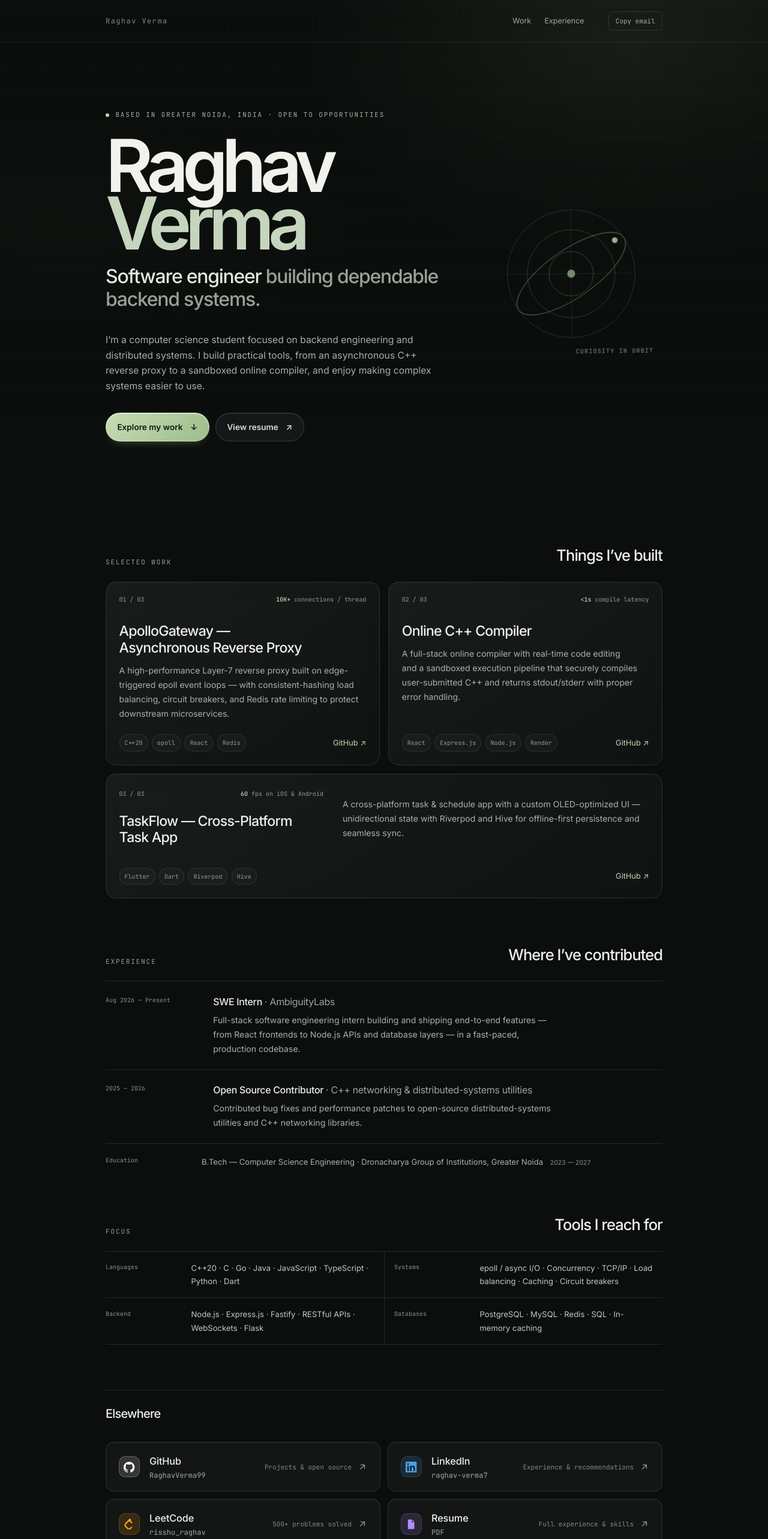
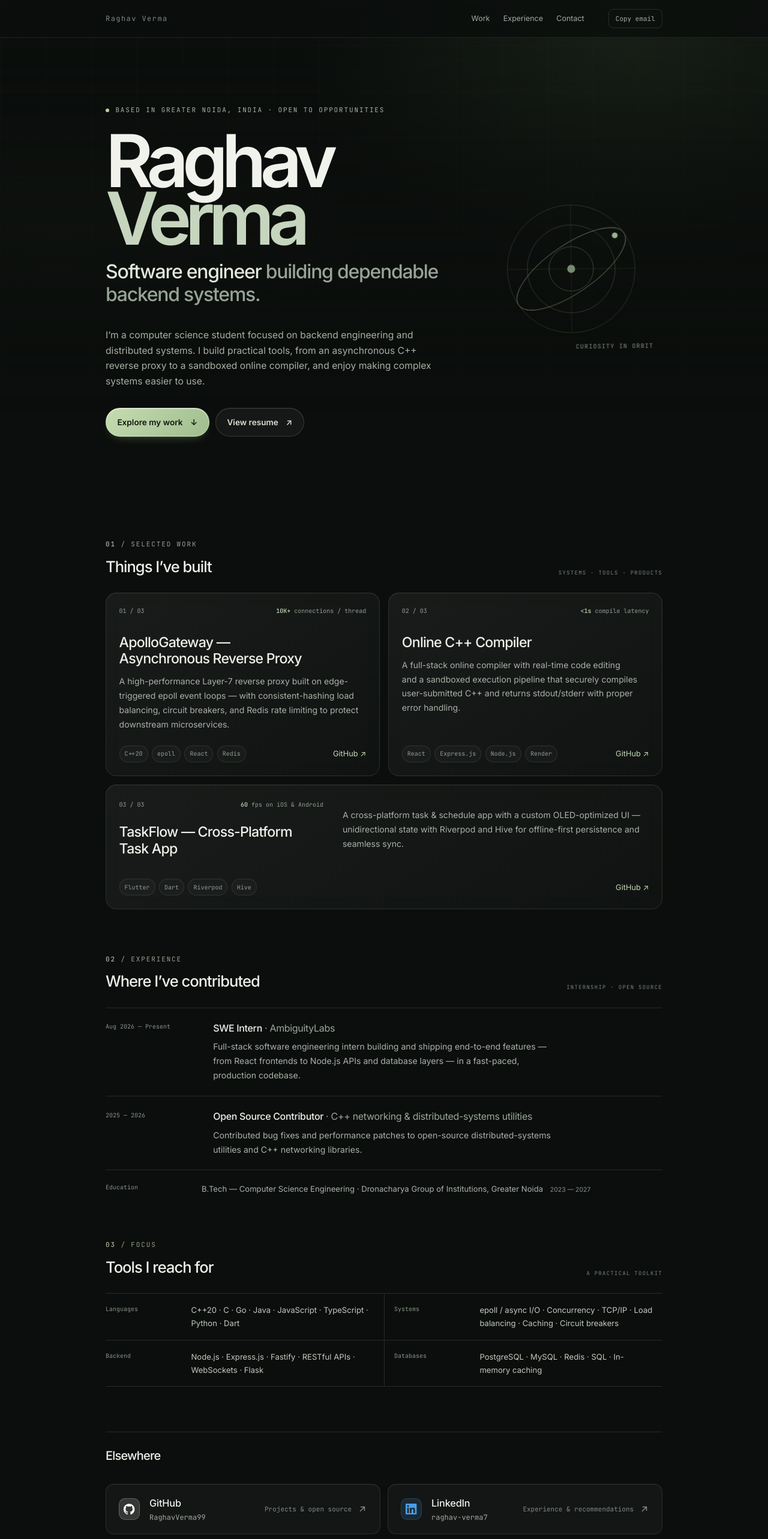
Before and after one commit to RaghavVerma99/RaghavPortfolio, a React (Vite) app: page / in a window 1280 px wide. Shown: the top 2566 px of the page at 60% size. Built offline with nearby package versions, Linux system fonts and the light colour scheme.

Commit message:
Polish portfolio navigation and motion

```diff
--- a/src/App.jsx
+++ b/src/App.jsx
@@ -3,6 +3,7 @@ import Socials from "./components/Socials"
 import Banner from "./components/Banner"
 import CopyEmail from "./components/CopyEmail"
 import CustomCursor from "./components/CustomCursor"
+import ScrollProgress from "./components/ScrollProgress"
 import { site, projects, experience, education, skills } from "./data/content"
 import useReveal from "./hooks/useReveal"
 
@@ -13,6 +14,7 @@ export default function App() {
     <div className="relative min-h-screen">
       <div className="backdrop" aria-hidden="true" />
       <CustomCursor />
+      <ScrollProgress />
 
       {/* First tab stop — the page is one column, so this is the only thing
           keyboard users need to skip past. */}
@@ -28,6 +30,7 @@ export default function App() {
           <nav className="site-nav" aria-label="Main navigation">
             <a href="#work">Work</a>
             <a href="#experience">Experience</a>
+            <a href="#contact">Contact</a>
           </nav>
           <div className="flex items-center gap-4">
             <CopyEmail value={site.email}>Copy email</CopyEmail>
@@ -39,9 +42,12 @@ export default function App() {
         <div id="top" />
         <Hero />
         <section className="work-section" id="work" aria-labelledby="work-title">
-          <div className="section-heading">
-            <p className="label">Selected work</p>
-            <h2 id="work-title">Things I’ve built</h2>
+          <div className="section-heading" data-reveal>
+            <div className="section-heading-copy">
+              <p className="label"><span>01</span> / Selected work</p>
+              <h2 id="work-title">Things I’ve built</h2>
+            </div>
+            <span className="section-note">SYSTEMS · TOOLS · PRODUCTS</span>
           </div>
           <div className="project-list">
             {projects.map((project, index) => (
@@ -66,9 +72,12 @@ export default function App() {
         </section>
 
         <section className="experience-section" id="experience" aria-labelledby="experience-title">
-          <div className="section-heading">
-            <p className="label">Experience</p>
-            <h2 id="experience-title">Where I’ve contributed</h2>
+          <div className="section-heading" data-reveal>
+            <div className="section-heading-copy">
+              <p className="label"><span>02</span> / Experience</p>
+              <h2 id="experience-title">Where I’ve contributed</h2>
+            </div>
+            <span className="section-note">INTERNSHIP · OPEN SOURCE</span>
           </div>
           <div className="timeline">
             {experience.map((item) => (
@@ -85,9 +94,12 @@ export default function App() {
         </section>
 
         <section className="focus-section" aria-labelledby="focus-title">
-          <div className="section-heading">
-            <p className="label">Focus</p>
-            <h2 id="focus-title">Tools I reach for</h2>
+          <div className="section-heading" data-reveal>
+            <div className="section-heading-copy">
+              <p className="label"><span>03</span> / Focus</p>
+              <h2 id="focus-title">Tools I reach for</h2>
+            </div>
+            <span className="section-note">A PRACTICAL TOOLKIT</span>
           </div>
           <div className="focus-groups">
             {skills.filter((group) => ["Languages", "Systems", "Backend", "Databases"].includes(group.title)).map((group) => (
--- /dev/null
+++ b/src/components/ScrollProgress.jsx
@@ -0,0 +1,32 @@
+import { useEffect, useRef } from "react"
+
+export default function ScrollProgress() {
+  const ref = useRef(null)
+
+  useEffect(() => {
+    const bar = ref.current
+    if (!bar) return
+
+    let frame = 0
+    const update = () => {
+      const maxScroll = document.documentElement.scrollHeight - window.innerHeight
+      const progress = maxScroll > 0 ? window.scrollY / maxScroll : 0
+      bar.style.transform = `scaleX(${progress})`
+      frame = 0
+    }
+    const onScroll = () => {
+      if (!frame) frame = requestAnimationFrame(update)
+    }
+
+    update()
+    window.addEventListener("scroll", onScroll, { passive: true })
+    window.addEventListener("resize", onScroll, { passive: true })
+    return () => {
+      window.removeEventListener("scroll", onScroll)
+      window.removeEventListener("resize", onScroll)
+      if (frame) cancelAnimationFrame(frame)
+    }
+  }, [])
+
+  return <div className="scroll-progress" ref={ref} aria-hidden="true" />
+}
--- a/src/index.css
+++ b/src/index.css
@@ -921,3 +921,46 @@ body {
   inherits: true;
   initial-value: 88;
 }
+
+/* Small finishing details for navigation and section rhythm. */
+header.relative.z-20 {
+  position: sticky;
+  top: 0;
+  z-index: 40;
+  background: rgba(11, 14, 12, .76);
+  border-bottom-color: rgba(237, 240, 233, .09);
+  backdrop-filter: blur(18px) saturate(125%);
+  -webkit-backdrop-filter: blur(18px) saturate(125%);
+}
+header.relative.z-20 > div { max-width:62rem; padding-block:.95rem; }
+.scroll-progress {
+  position:fixed;
+  z-index:60;
+  inset:0 auto auto 0;
+  width:100%;
+  height:2px;
+  transform:scaleX(0);
+  transform-origin:left center;
+  background:linear-gradient(90deg,#92b780,#d4e5be 55%,#a7c98e);
+  box-shadow:0 0 12px rgba(184,214,154,.24);
+  pointer-events:none;
+}
+.section-heading { align-items:flex-end; }
+.section-heading-copy .label { margin:0 0 .6rem; }
+.section-heading-copy .label span { color:#c1d6b2; }
+.section-heading-copy h2 { margin:0; }
+.section-note { padding-bottom:.2rem; color:#778478; font:9px var(--font-mono); letter-spacing:.14em; }
+.site-nav a { position:relative; padding-block:.35rem; }
+.site-nav a::after { content:""; position:absolute; right:0; bottom:0; left:0; height:1px; transform:scaleX(0); transform-origin:right; background:#c6dcb1; transition:transform .3s var(--ease-snap); }
+.site-nav a:hover::after,.site-nav a:focus-visible::after { transform:scaleX(1); transform-origin:left; }
+.project-card,.social-tile { transition-timing-function:var(--ease-snap); }
+@media(max-width:640px) {
+  .section-heading { align-items:flex-start; }
+  .section-note { display:none; }
+  header.relative.z-20 > div { padding-block:.8rem; }
+  .site-nav { gap:.55rem; margin-right:.55rem; }
+  .copy-btn { padding-inline:.5rem; font-size:10px; }
+}
+@media(prefers-reduced-motion:reduce) {
+  .site-nav a::after { transition:none; }
+}
```
